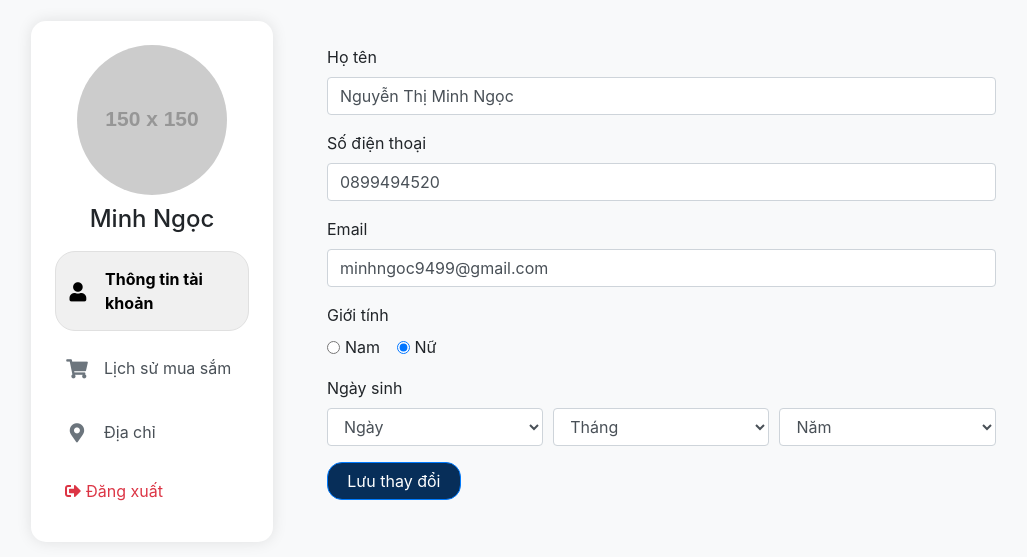
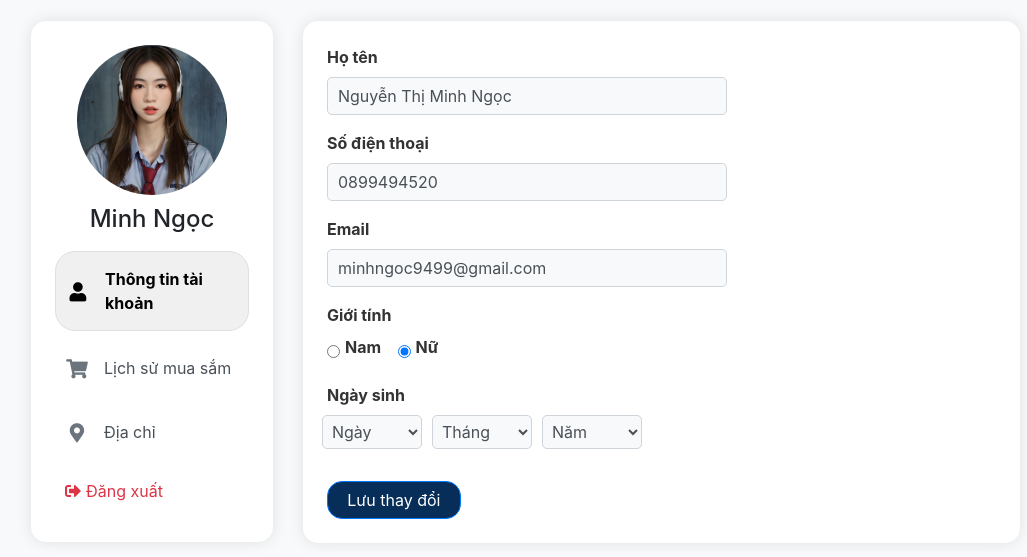
Before and after one commit to MinhNgoc9499/electroland-frontend, a plain HTML site: page userinfor.html in a window 1280 px wide. Shown: the part 89-646 px from the top of the page, without its empty margins (32-1059 px from the left). Drawn offline with nearby package versions, Linux system fonts and the light colour scheme; placeholder pictures from the web are drawn by us.

Commit message:
update userinfor page

```diff
--- a/CSS/userinfor.css
+++ b/CSS/userinfor.css
@@ -18,8 +18,8 @@ body {
 .camera-icon {
     position: absolute;
     top:120px;
-    right: 105px;
-    background-color: #999090;
+    right: 110px;
+    background-color: #111010;
     color: #ffffff;
     border-radius: 50%;
     padding: 8px;
@@ -113,3 +113,42 @@ body {
 .list-group-item-action.active i {
     color: #000;
 }
+
+
+
+.form-control {
+    width: 400px;
+    border-radius: 5px;
+    border: 1px solid #ced4da;
+    padding: 10px;
+    font-size: 16px;
+    background-color: #f8f9fa;
+    color: #495057;
+}
+
+.form-control:focus {
+    border-color: #007bff;
+    box-shadow: 0 0 5px rgba(0, 123, 255, 0.5);
+    outline: none;
+}
+
+.form-group label {
+    font-weight: bold;
+    color: #333;
+    margin-bottom: 8px;
+}
+.form-control-time {
+    width: 100px;
+    border-radius: 5px;
+    border: 1px solid #ced4da;
+    padding: 5px;
+    font-size: 16px;
+    background-color: #f8f9fa;
+    color: #495057;
+}
+.title {
+    font-size: 24px;
+    font-weight: bold;
+    color: #333;
+    text-shadow: 2px 2px 4px rgba(0, 0, 0, 0.2);
+}
--- a/userinfor.html
+++ b/userinfor.html
@@ -15,7 +15,7 @@
             <div class="col-md-3 text-center">
                 <div class="card p-4 ml-5">
                     <div class="position-relative d-inline-block">
-                        <img src="https://via.placeholder.com/150" class="rounded-circle img-fluid profile-img" alt="Profile Picture">
+                        <img src="./IMG/avatar.jpg" class="rounded-circle img-fluid profile-img" alt="Profile Picture">
                         <i class="fas fa-camera camera-icon"></i>
                     </div>
                     <h4 class="card-title">Minh Ngọc</h4>
@@ -34,7 +34,7 @@
                 </div>
             </div>
             <div class="col-md-7">
-                <div class="p-4">
+                <div class="card p-4">
                     <form>
                         <div class="form-group">
                             <label for="name">Họ tên</label>
@@ -62,24 +62,46 @@
                         <div class="form-group">
                             <label>Ngày sinh</label>
                             <div class="form-row">
+                                <div class="form-group">
+                                    <div class="form-row">
                                         <div class="col">
-                                    <select class="form-control" id="day">
+                                            <select class="form-control-time" id="day">
                                                 <option selected>Ngày</option>
                                                 <!-- Add days here -->
+                                                <!-- Loop for days from 1 to 31 -->
+                                                <script>
+                                                    for (let i = 1; i <= 31; i++) {
+                                                        document.getElementById('day').innerHTML += `<option value="${i}">${i}</option>`;
+                                                    }
+                                                </script>
                                             </select>
                                         </div>
                                         <div class="col">
-                                    <select class="form-control" id="month">
+                                            <select class="form-control-time" id="month">
                                                 <option selected>Tháng</option>
-                                        <!-- Add months here -->
+                                                <!-- Loop for months from 1 to 12 -->
+                                                <script>
+                                                    for (let i = 1; i <= 12; i++) {
+                                                        document.getElementById('month').innerHTML += `<option value="${i}">${i}</option>`;
+                                                    }
+                                                </script>
                                             </select>
                                         </div>
                                         <div class="col">
-                                    <select class="form-control" id="year">
+                                            <select class="form-control-time" id="year">
                                                 <option selected>Năm</option>
-                                        <!-- Add years here -->
+                                                <!-- Loop for years from 1900 to current year -->
+                                                <script>
+                                                    const currentYear = new Date().getFullYear();
+                                                    for (let i = currentYear; i >= 1900; i--) {
+                                                        document.getElementById('year').innerHTML += `<option value="${i}">${i}</option>`;
+                                                    }
+                                                </script>
                                             </select>
                                         </div>
+                                    </div>
+                                </div>
+
                             </div>
                         </div>
                         <button type="submit" class="btn btn-primary">Lưu thay đổi</button>
```
Also changed, not shown: IMG/avatar.jpg (added). Lines whose indentation alone changed are shown as unchanged.
